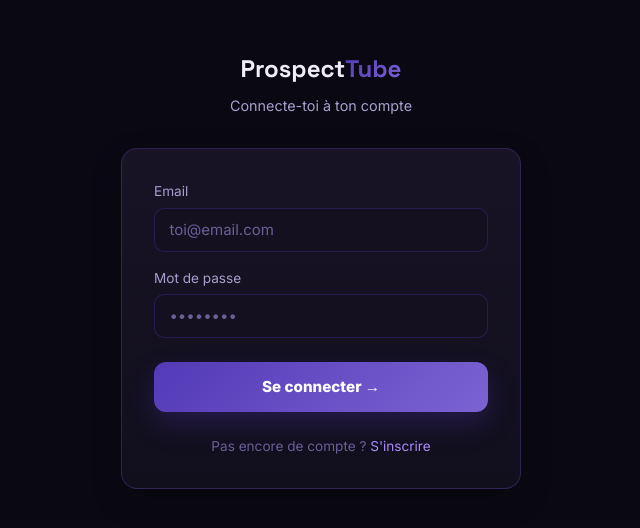
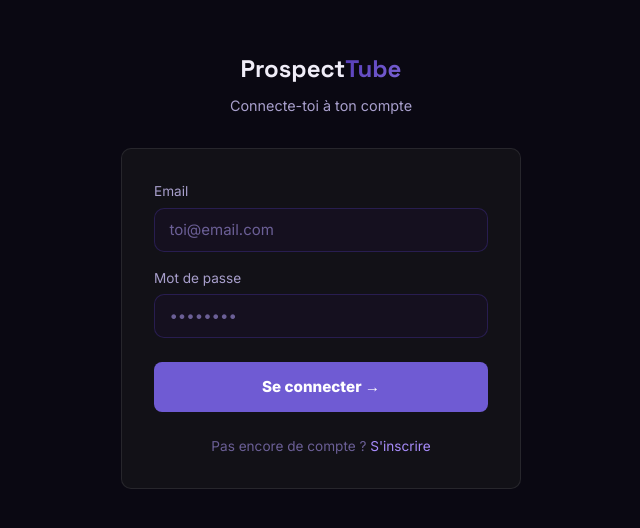
Before and after one commit to Valentin6934/prospectube, a Next.js app: page /login in a window 1280 px wide. Shown: the part 130-658 px from the top of the page, without its empty margins (319-959 px from the left). Built offline with nearby package versions, Linux system fonts and the light colour scheme.

Commit message:
Refine ProspectTube visual design

```diff
--- a/app/dashboard/page.tsx
+++ b/app/dashboard/page.tsx
@@ -522,7 +522,7 @@ export default function Dashboard() {
           </div>
         )}
 
-        <div id="search-form" className="card" style={{ padding: '1.5rem', marginBottom: '1.5rem', scrollMarginTop: '90px' }}>
+        <div id="search-form" className="card search-surface" style={{ padding: '1.5rem', marginBottom: '1.5rem', scrollMarginTop: '90px' }}>
           {quotaMessage && (
             <div style={{ marginBottom: '1rem', padding: '0.7rem 0.85rem', borderRadius: '9px', background: 'rgba(83,58,183,0.12)', border: '1px solid rgba(83,58,183,0.3)', color: '#B9B0D4', fontSize: '0.83rem' }}>
               {quotaMessage}
@@ -649,11 +649,8 @@ export default function Dashboard() {
                     const statBadges = [
                       `👥 ${ch.subs || formatCompactNumber(ch.subsNum || 0)}`,
                       ch.recentMedianViews ? `👁 ${formatCompactNumber(ch.recentMedianViews)} vues médianes` : 'Données limitées',
-                      ch.publishingFrequency || null,
-                      ch.contentRelevance !== undefined ? `Pertinence ${ch.contentRelevance}%` : null,
-                      ch.subnicheMatchLabel ? `Sous-niche ${ch.subnicheMatchLabel}` : null,
+                      ch.activityLabel || ch.publishingFrequency || null,
                       ch.editingPotentialLabel ? `Montage estimé ${ch.editingPotentialLabel}` : null,
-                      ch.contactability ? `Contactabilité ${ch.contactability}` : null,
                     ].filter(Boolean)
 
                     return (
--- a/app/globals.css
+++ b/app/globals.css
@@ -6,10 +6,10 @@
   --v: #533AB7;
   --v2: #3C2A8A;
   --v3: #EDE9FF;
-  --surface: rgba(18, 15, 30, 0.96);
-  --surface-strong: rgba(24, 20, 38, 0.98);
-  --border-soft: rgba(139, 92, 246, 0.24);
-  --text-soft: #A89FCC;
+  --surface: #121117;
+  --surface-strong: #17151d;
+  --border-soft: rgba(255, 255, 255, 0.09);
+  --text-soft: #aaa5b3;
 }
 
 * { box-sizing: border-box; }
@@ -19,9 +19,7 @@ html {
 }
 
 body {
-  background:
-    radial-gradient(circle at top left, rgba(83, 58, 183, 0.12), transparent 28rem),
-    #0A0812;
+  background: #0c0b0f;
   color: #F0EDF8;
   font-family: var(--font-dm-sans), sans-serif;
   font-size: 15px;
@@ -48,20 +46,20 @@ h1, h2, h3 {
 }
 
 .btn-primary {
-  background: linear-gradient(135deg, #533AB7, #7B63D3);
+  background: #6f5bd3;
   color: white;
   border: none;
   padding: 0.75rem 2rem;
-  border-radius: 12px;
+  border-radius: 8px;
   font-weight: 750;
   cursor: pointer;
   transition: transform 160ms ease, box-shadow 160ms ease, filter 160ms ease, opacity 160ms ease;
-  box-shadow: 0 12px 28px rgba(83, 58, 183, 0.28);
+  box-shadow: none;
 }
 
 .btn-primary:hover {
   transform: translateY(-2px);
-  box-shadow: 0 18px 38px rgba(83, 58, 183, 0.36);
+  box-shadow: 0 8px 22px rgba(0, 0, 0, 0.24);
   filter: brightness(1.04);
 }
 
@@ -124,21 +122,27 @@ select:focus-visible {
 }
 
 .card {
-  background: linear-gradient(180deg, var(--surface-strong), var(--surface));
+  background: var(--surface);
   border: 1px solid var(--border-soft);
-  border-radius: 16px;
-  box-shadow: 0 12px 32px rgba(0, 0, 0, 0.18);
+  border-radius: 10px;
+  box-shadow: none;
   transition: border-color 180ms ease, box-shadow 180ms ease, transform 180ms ease, background 180ms ease;
 }
 
 .card:hover {
-  border-color: rgba(139, 92, 246, 0.34);
-  box-shadow: 0 16px 40px rgba(0, 0, 0, 0.24);
+  border-color: rgba(255, 255, 255, 0.15);
+  box-shadow: 0 12px 32px rgba(0, 0, 0, 0.16);
 }
 
 .prospect-card:hover {
-  border-color: rgba(139, 92, 246, 0.42) !important;
-  box-shadow: 0 18px 46px rgba(0, 0, 0, 0.28) !important;
+  border-color: rgba(255, 255, 255, 0.18) !important;
+  box-shadow: 0 14px 34px rgba(0, 0, 0, 0.22) !important;
+}
+
+.search-surface {
+  background: #141218;
+  border-color: rgba(255, 255, 255, 0.11);
+  border-top: 2px solid rgba(111, 91, 211, 0.72);
 }
 
 .campaign-prospect-card {
--- a/components/ProspectPresentation.tsx
+++ b/components/ProspectPresentation.tsx
@@ -12,10 +12,10 @@ type ProspectPresentationProps = {
 }
 
 function getScoreStyles(score: number) {
-  if (score >= 80) return { background: 'rgba(34,197,94,0.15)', color: '#22c55e' }
-  if (score >= 65) return { background: 'rgba(234,179,8,0.15)', color: '#eab308' }
-  if (score >= 50) return { background: 'rgba(249,115,22,0.15)', color: '#f97316' }
-  return { background: 'rgba(239,68,68,0.15)', color: '#ef4444' }
+  if (score >= 80) return { color: '#4ade80' }
+  if (score >= 65) return { color: '#facc15' }
+  if (score >= 50) return { color: '#fb923c' }
+  return { color: '#f87171' }
 }
 
 export default function ProspectPresentation({ channel, compact = false, selected = false, rightSlot }: ProspectPresentationProps) {
@@ -43,7 +43,7 @@ export default function ProspectPresentation({ channel, compact = false, selecte
         <div style={{ minWidth: 0, flex: '1 1 0', maxWidth: '100%' }}>
           <div style={{ display: 'flex', alignItems: 'center', gap: '0.55rem', flexWrap: 'wrap', marginBottom: '0.45rem' }}>
             <div style={{ fontWeight: 800, fontSize: compact ? '0.95rem' : '1rem', color: '#F0EDF8', overflow: 'hidden', textOverflow: 'ellipsis' }}>{prospect.name}</div>
-            <span style={{ padding: '0.18rem 0.55rem', borderRadius: '999px', ...getScoreStyles(prospect.score), fontSize: '0.72rem', fontWeight: 800 }}>
+            <span style={{ ...getScoreStyles(prospect.score), fontSize: '0.72rem', fontWeight: 800 }}>
               {prospect.scoreLabel}
             </span>
             <span style={{ color: '#F0EDF8', fontWeight: 900, fontSize: compact ? '0.84rem' : '0.9rem' }}>{prospect.score}/100</span>
@@ -52,7 +52,7 @@ export default function ProspectPresentation({ channel, compact = false, selecte
 
           <div style={{ display: 'flex', gap: '0.4rem', flexWrap: 'wrap', marginBottom: prospect.contacts.length > 0 ? '0.55rem' : 0 }}>
             {prospect.stats.map(stat => (
-              <span key={stat} style={{ fontSize: '0.75rem', color: '#C4BCDF', background: 'rgba(255,255,255,0.04)', border: '1px solid rgba(255,255,255,0.08)', borderRadius: '999px', padding: '0.22rem 0.55rem' }}>{stat}</span>
+              <span key={stat} style={{ fontSize: '0.75rem', color: '#AFA8BF', paddingRight: '0.45rem' }}>{stat}</span>
             ))}
           </div>
 
@@ -64,13 +64,13 @@ export default function ProspectPresentation({ channel, compact = false, selecte
                   href={contact.href}
                   target={contact.href.startsWith('http') ? '_blank' : undefined}
                   rel={contact.href.startsWith('http') ? 'noopener noreferrer' : undefined}
-                  style={{ fontSize: '0.75rem', color: contact.color, background: `${contact.color}1F`, border: `1px solid ${contact.color}3D`, borderRadius: '999px', padding: '0.22rem 0.55rem', textDecoration: 'none', fontWeight: 700 }}
+                  style={{ fontSize: '0.75rem', color: contact.color, textDecoration: 'none', fontWeight: 700 }}
                 >
                   {contact.label}
                 </a>
               ))}
               {prospect.youtubeUrl && (
-                <a href={prospect.youtubeUrl} target="_blank" rel="noopener noreferrer" style={{ fontSize: '0.75rem', color: '#a78bfa', background: 'rgba(167,139,250,0.12)', border: '1px solid rgba(167,139,250,0.25)', borderRadius: '999px', padding: '0.22rem 0.55rem', textDecoration: 'none', fontWeight: 700 }}>
+                <a href={prospect.youtubeUrl} target="_blank" rel="noopener noreferrer" style={{ fontSize: '0.75rem', color: '#a78bfa', textDecoration: 'none', fontWeight: 700 }}>
                   YouTube
                 </a>
               )}
```
